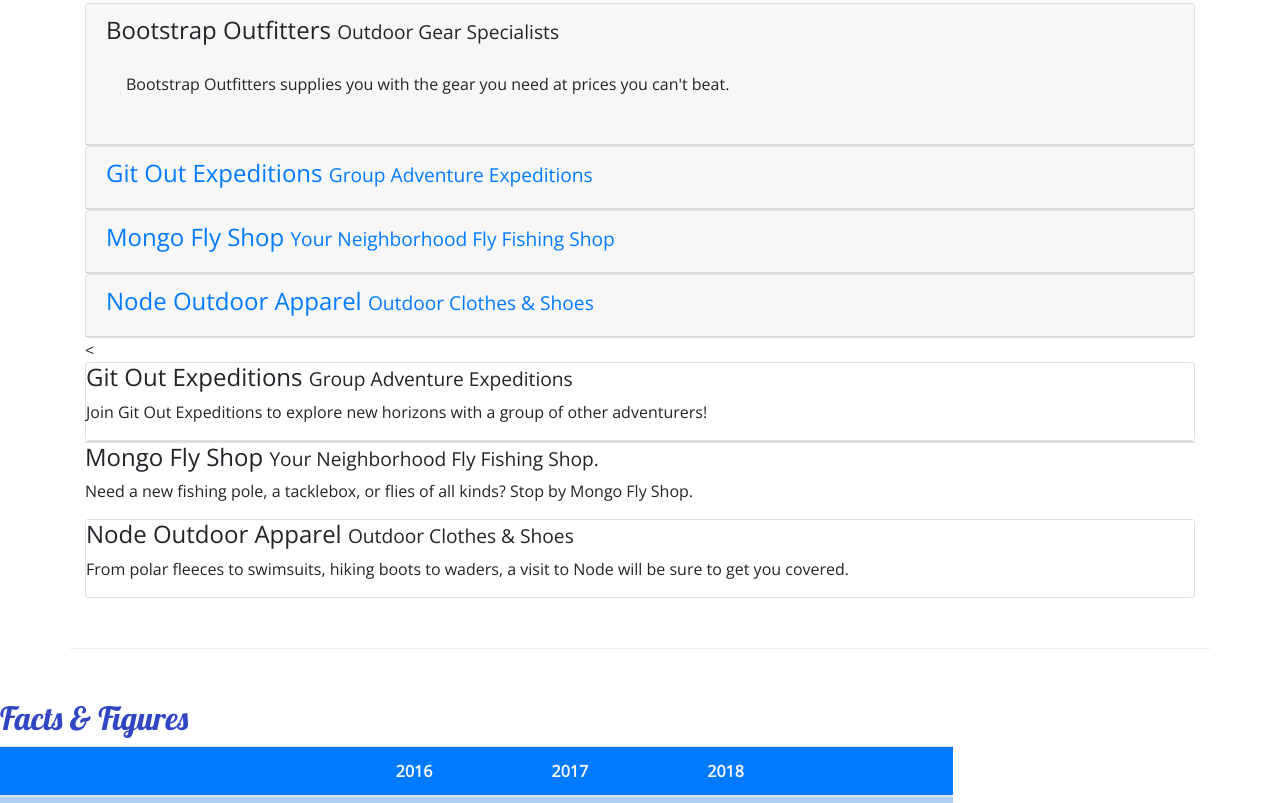
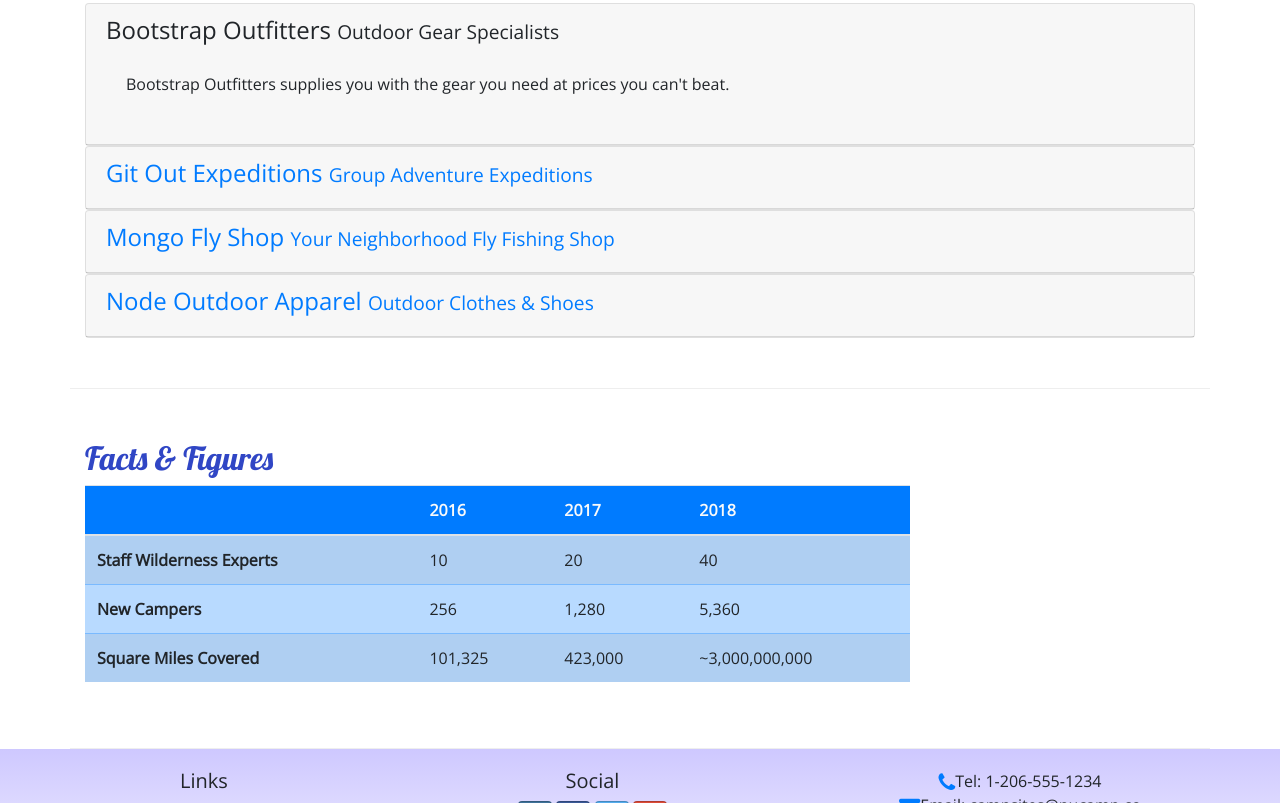
Before and after one commit to ramghar/nucampsite, a website: page aboutus.html in a window 1280 px wide. Shown: the part 918-1721 px from the top of the page. Drawn offline with nearby package versions, Linux system fonts and the light colour scheme.

Commit message:
Accordion

```diff
--- a/aboutus.html
+++ b/aboutus.html
@@ -164,18 +164,6 @@
                             </div>
                         </div>
                     </div>
-                    <<div class="card">
-                        <h4>Git Out Expeditions <small>Group Adventure Expeditions</small></h4>
-                        <p class="d-none d-sm-block">Join Git Out Expeditions to explore new horizons with a group of other adventurers!</p>
-                    </div>
-                    <div class="card"></div>
-                        <h4>Mongo Fly Shop <small>Your Neighborhood Fly Fishing Shop.</small></h4>
-                        <p class="d-none d-sm-block">Need a new fishing pole, a tacklebox, or flies of all kinds? Stop by Mongo Fly Shop.</p>
-                    </div>
-                    <div class="card">
-                        <h4>Node Outdoor Apparel <small>Outdoor Clothes & Shoes</small></h4>
-                        <p class="d-none d-sm-block">From polar fleeces to swimsuits, hiking boots to waders, a visit to Node will be sure to get you covered.</p>
-                    </div>
                 </div>
             </div>
         </div>
```
